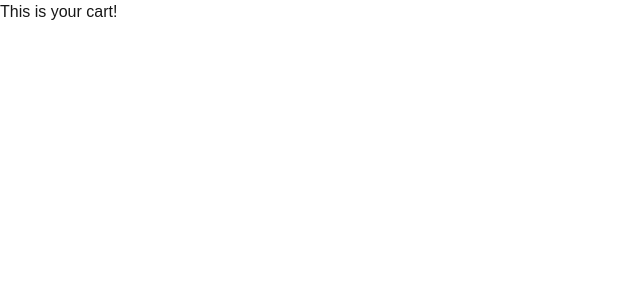
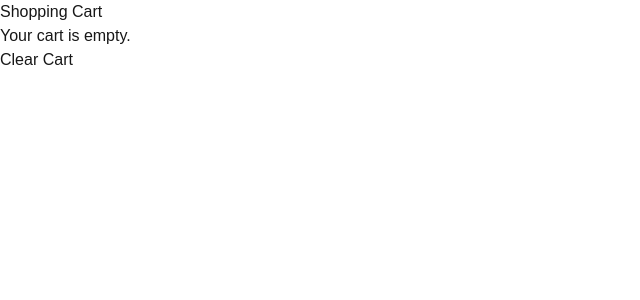
Before and after one commit to chrispark5/ducktronics-store, a Next.js app in the folder nextjs/: page /cart in a window 1280 px wide. Shown: the top 300 px of the page, without its empty margins (0-640 px from the left). Built offline with nearby package versions, Linux system fonts and the light colour scheme.

Commit message:
State management across pages

```diff
--- a/nextjs/package.json
+++ b/nextjs/package.json
@@ -24,7 +24,8 @@
     "react-dom": "^18.3.1",
     "react-icons": "^5.5.0",
     "tailwind-merge": "^3.0.2",
-    "tailwindcss-animate": "^1.0.7"
+    "tailwindcss-animate": "^1.0.7",
+    "zustand": "^5.0.3"
   },
   "devDependencies": {
     "@tailwindcss/postcss": "^4",
--- a/nextjs/src/components/IndividualCategoryPage.jsx
+++ b/nextjs/src/components/IndividualCategoryPage.jsx
@@ -1,3 +1,5 @@
+import { useCartStore } from "@/hooks/CartStore";
+import Link from "next/link";
 import { useEffect, useState } from "react";
 
 export default function IndividualCategory({ category }) {
@@ -12,6 +14,8 @@ export default function IndividualCategory({ category }) {
       });
   }, [category]);
 
+  const addToCart = useCartStore((state) => state.addToCart);
+
   return (
     <div className="grid grid-cols-1 md:grid-cols-2 lg:grid-cols-3 gap-6">
       {products &&
@@ -21,11 +25,17 @@ export default function IndividualCategory({ category }) {
             className="bg-white border rounded-lg shadow-lg overflow-hidden"
           >
             {/* Image */}
-            <img
-              src={`https://via.placeholder.com/300?text=${product.name}`}
-              alt={product.name}
-              className="w-full h-48 object-cover"
-            />
+            <Link
+              href="/product/[id]"
+              as={`/product/${product.id}`}
+              key={product.id}
+            >
+              <img
+                src={`https://via.placeholder.com/300?text=${product.name}`}
+                alt={product.name}
+                className="w-full h-48 object-cover"
+              />
+            </Link>
             <div className="p-4">
               {/* Product Name */}
               <h2 className="text-xl font-semibold text-gray-800">
@@ -50,7 +60,10 @@ export default function IndividualCategory({ category }) {
                 Rating: {product.rating}
               </p>
               {/* Add to Cart Button */}
-              <button className="mt-4 w-full py-2 px-4 bg-blue-500 text-white rounded-md hover:bg-blue-600">
+              <button
+                className="mt-4 w-full py-2 px-4 bg-blue-500 text-white rounded-md hover:bg-blue-600"
+                onClick={() => addToCart(product)}
+              >
                 Add to Cart
               </button>
             </div>
--- a/nextjs/src/hooks/CartContext.jsx
+++ b/nextjs/src/hooks/CartContext.jsx
@@ -10,6 +10,7 @@ export const CartProvider = ({ children }) => {
   const [cartItems, setCartItems] = useState([]);
 
   const addToCart = (item) => {
+    console.log(item);
     setCartItems((prevItems) => [...prevItems, item]);
   };
 
--- /dev/null
+++ b/nextjs/src/hooks/CartStore.js
@@ -0,0 +1,23 @@
+import { create } from "zustand";
+import { persist } from "zustand/middleware";
+
+export const useCartStore = create(
+  persist(
+    (set) => ({
+      cartItems: [],
+
+      addToCart: (item) =>
+        set((state) => ({ cartItems: [...state.cartItems, item] })),
+
+      removeFromCart: (itemId) =>
+        set((state) => ({
+          cartItems: state.cartItems.filter((item) => item.id !== itemId),
+        })),
+
+      clearCart: () => set({ cartItems: [] }),
+    }),
+    {
+      name: "cart-storage", // Key in localStorage
+    }
+  )
+);
--- a/nextjs/src/pages/cart.jsx
+++ b/nextjs/src/pages/cart.jsx
@@ -1,7 +1,23 @@
+import { useCartStore } from "@/hooks/CartStore";
+
 export default function Cart() {
+  const { cartItems, clearCart } = useCartStore();
+
   return (
-    <>
-      <h1>This is your cart!</h1>
-    </>
+    <div>
+      <h2>Shopping Cart</h2>
+      {cartItems.length === 0 ? (
+        <p>Your cart is empty.</p>
+      ) : (
+        <ul>
+          {cartItems.map((item) => (
+            <li key={item.id}>
+              {item.name} - ${item.price}
+            </li>
+          ))}
+        </ul>
+      )}
+      <button onClick={clearCart}>Clear Cart</button>
+    </div>
   );
 }
```
Also changed, not shown: 1 other file (tests, documents, lock files or other folders).
